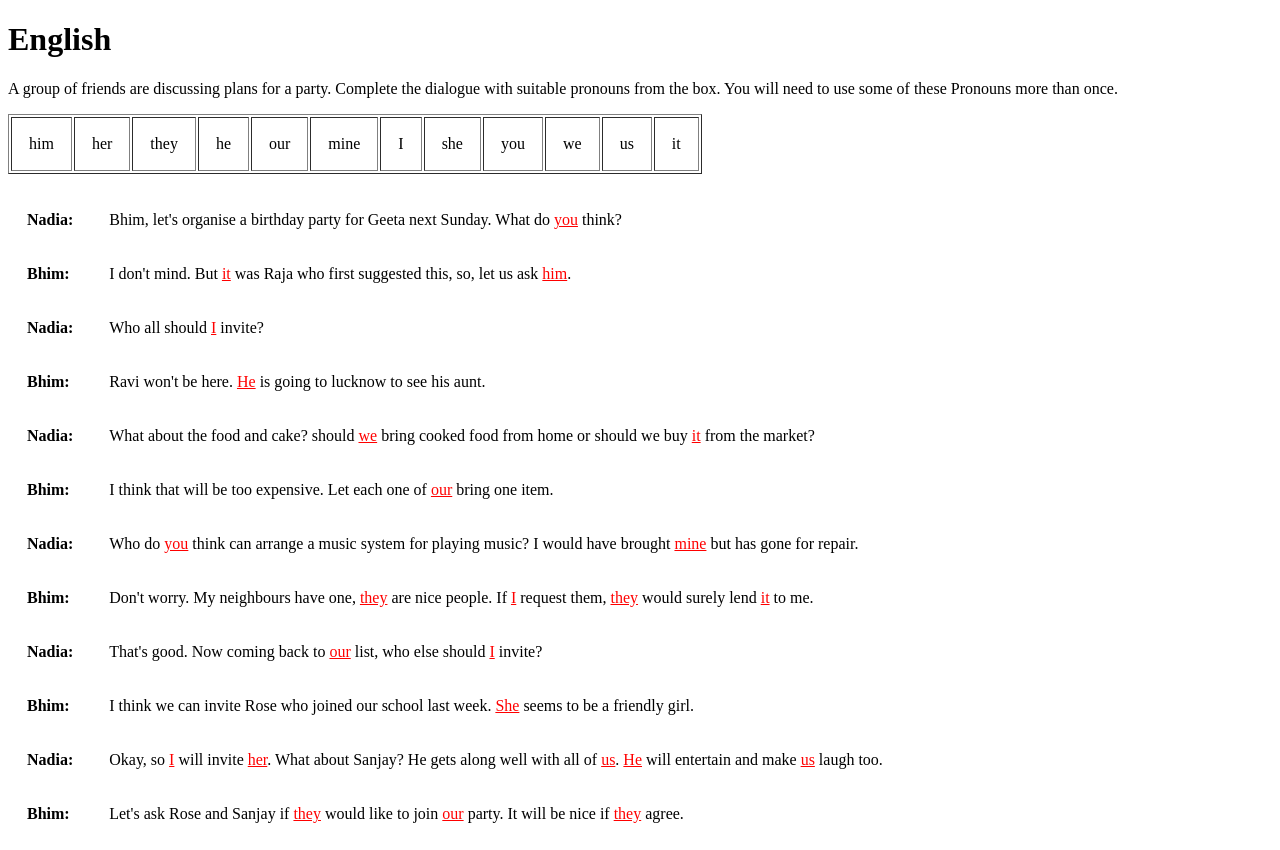
After one commit to srsbandaru/djangopractice, a Django app: page /eng/worksheet-1 in a window 1280 px wide. The commit adds this page. Run offline with Django 4.2, Linux system fonts and the light colour scheme.

Commit message:
English Worksheet
Created English Worksheet 1 template and worksheet1 view

```diff
--- /dev/null
+++ b/sample_site/sample/templates/eng/01-worksheet.html
@@ -0,0 +1,89 @@
+<!DOCTYPE html>
+<html lang="en">
+    <head>
+        <meta charset="UTF-8">
+        <meta name="viewport" content="width=device-width, initial-scale=1.0">
+        <title>English Worksheet 01</title>
+        <style>
+            td
+            {
+                padding: 17px;
+            }
+            u
+            {
+                color: red;
+            }
+        </style>
+    </head>
+    <body>
+        <h1>English</h1>
+        <p>A group of friends are discussing plans for a party. Complete the dialogue with suitable pronouns from the box. You will need to use some of these Pronouns more than once.</p>
+        <table border="1">
+            <tr>
+                <td>him</td>
+                <td>her</td>
+                <td>they</td>
+                <td>he</td>
+                <td>our</td>
+                <td>mine</td>
+                <td>I</td>
+                <td>she</td>
+                <td>you</td>
+                <td>we</td>
+                <td>us</td>
+                <td>it</td>
+            </tr>
+        </table>
+        <br>
+        <table>
+            <tr>
+                <td><b>Nadia:</b></td>
+                <td>Bhim, let's organise a birthday party for Geeta next Sunday. What do <u>you</u> think?</td>
+            </tr>
+            <tr>
+                <td><b>Bhim:</b></td>
+                <td>I don't mind. But <u>it</u> was Raja who first suggested this, so, let us ask <u>him</u>.</td>
+            </tr>
+            <tr>
+                <td><b>Nadia:</b></td>
+                <td>Who all should <u>I</u> invite?</td>
+            </tr>
+            <tr>
+                <td><b>Bhim:</b></td>
+                <td>Ravi won't be here. <u>He</u> is going to lucknow to see his aunt.</td>
+            </tr>
+            <tr>
+                <td><b>Nadia:</b></td>
+                <td>What about the food and cake? should <u>we</u> bring cooked food from home or should we buy <u>it</u> from the market?</td>
+            </tr>
+            <tr>
+                <td><b>Bhim:</b></td>
+                <td>I think that will be too expensive. Let each one of <u>our</u> bring one item.</td>
+            </tr>
+            <tr>
+                <td><b>Nadia:</b></td>
+                <td>Who do <u>you</u> think can arrange a music system for playing music? I would have brought <u>mine</u> but has gone for repair.</td>
+            </tr>
+            <tr>
+                <td><b>Bhim:</b></td>
+                <td>Don't worry. My neighbours have one, <u>they</u> are nice people. If <u>I</u> request them, <u>they</u> would surely lend  <u>it</u> to me.</td>
+            </tr>
+            <tr>
+                <td><b>Nadia:</b></td>
+                <td>That's good. Now coming back to <u>our</u> list, who else should <u>I</u> invite?</td>
+            </tr>
+            <tr>
+                <td><b>Bhim:</b></td>
+                <td>I think we can invite Rose who joined our school last week. <u>She</u> seems to be a friendly girl.</td>
+            </tr>
+            <tr>
+                <td><b>Nadia:</b></td>
+                <td>Okay, so <u>I</u> will invite <u>her</u>. What about Sanjay? He gets along well with all of <u>us</u>. <u>He</u> will entertain and make <u>us</u> laugh too.</td>
+            </tr>
+            <tr>
+                <td><b>Bhim:</b></td>
+                <td>Let's ask Rose and Sanjay if <u>they</u> would like to join <u>our</u> party. It will be nice if <u>they</u> agree.</td>
+            </tr>
+        </table>
+    </body>
+</html>
--- a/sample_site/sample/templates/myhome.html
+++ b/sample_site/sample/templates/myhome.html
@@ -9,7 +9,9 @@
         <h1>Hello, this is my Homepage</h1>
         <ul>
             {%for employee in Employees%}
+            <a href="details/{{employee.id}}">
                 <li>{{employee.fName}} {{employee.lName}} - {{employee.emailAddress}}</li>
+            </a>
             {%endfor%}
         </ul>
     </body>
--- a/sample_site/sample/urls.py
+++ b/sample_site/sample/urls.py
@@ -3,4 +3,6 @@ from . import views
 
 urlpatterns = [
     path('home/', views.home, name = "home"),
+    path('home/details/<int:id>', views.details, name = "details"),
+    path('eng/worksheet-1', views.worksheet1, name = "worksheet1")
 ]
--- a/sample_site/sample/views.py
+++ b/sample_site/sample/views.py
@@ -8,6 +8,7 @@ from .models import EmployeeRoster
 #     template = loader.get_template("myhome.html")
 #     return HttpResponse(template.render())
 
+# Home view
 def home(request):
     myEmployees = EmployeeRoster.objects.all().values()
     template = loader.get_template("myhome.html")
@@ -15,3 +16,17 @@ def home(request):
         "Employees":myEmployees
     }
     return HttpResponse(template.render(context, request))
+
+# Member Details view
+def details(request, id):
+    myEmployee = EmployeeRoster.objects.get(id=id)
+    template = loader.get_template("member_details.html")
+    context = {
+        "member":myEmployee
+    }
+    return HttpResponse(template.render(context, request))
+
+# English Worksheet 1 view
+def worksheet1(request):
+    template = loader.get_template("eng/01-worksheet.html")
+    return HttpResponse(template.render())
```
Also changed, not shown: sample_site/sample/templates/member_details.html (added, +15 -0 lines).
